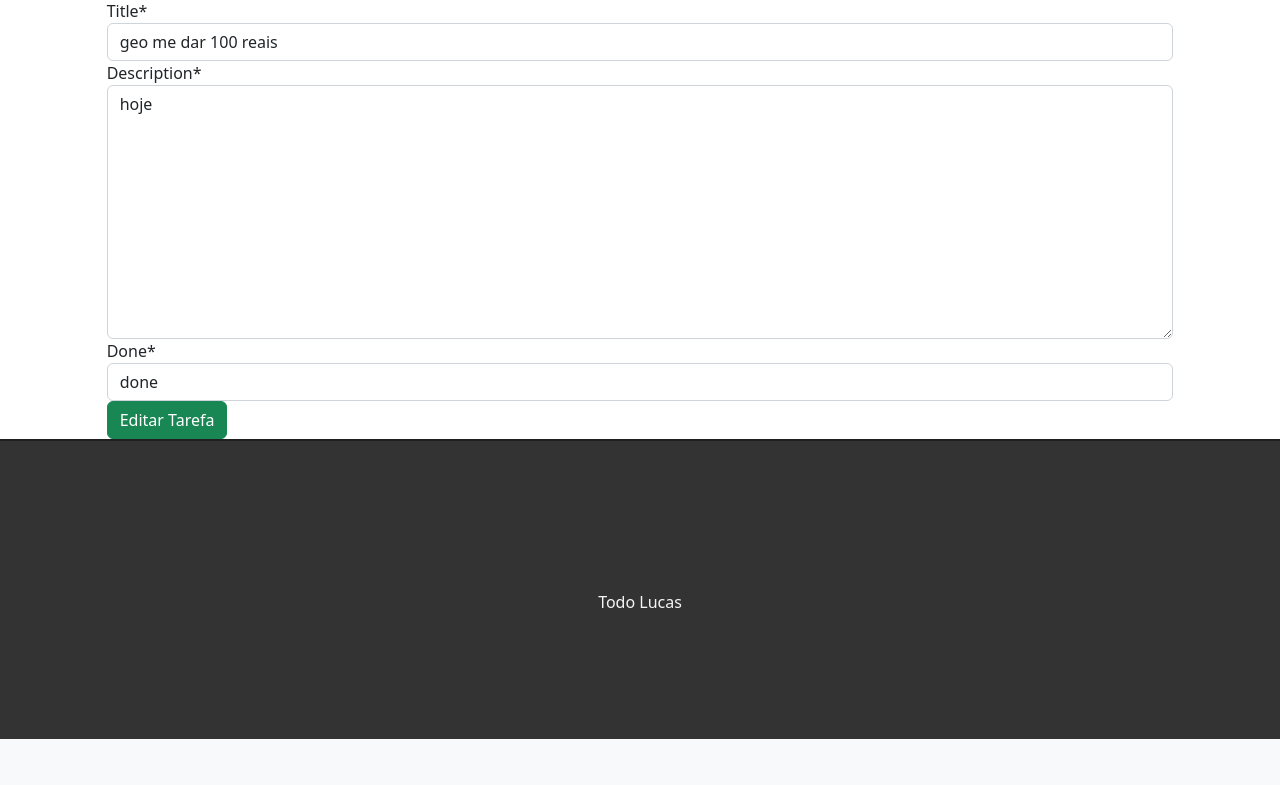
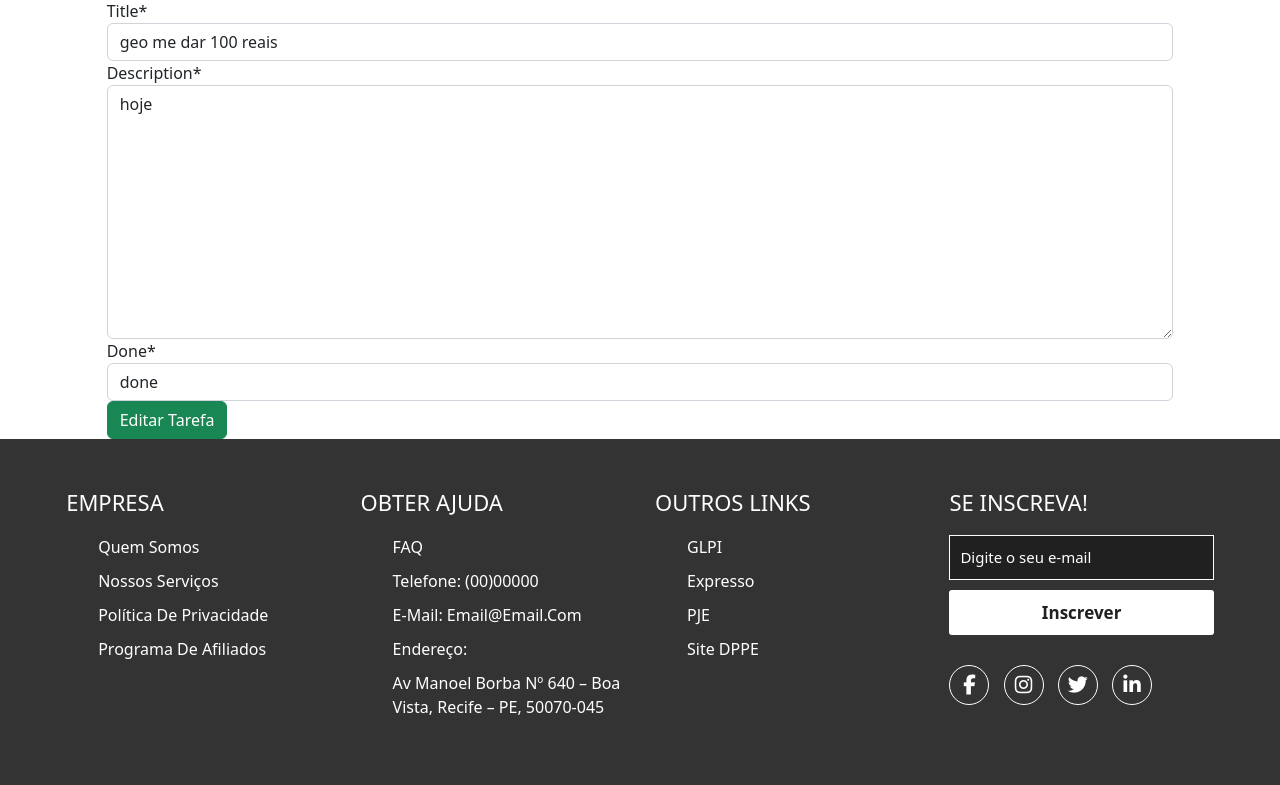
Before and after one commit to LukeRobs/Lista-de-Tarefas, a Django app: page /edit/1 in a window 1280 px wide. Shown: the part 134-919 px from the top of the page. Before the commit the page ends 873 px from the top, so only its background shows below. Run offline with Django 4.2, Linux system fonts and the light colour scheme; a user stored in the database is signed in; data comes from the database, SQL or seed files in the repository; both versions use the stored data as it was after the commit; some libraries are stand-ins or nearby versions.

Commit message:
adicao do rodape

```diff
--- a/tasks/static/css/style.css
+++ b/tasks/static/css/style.css
@@ -151,16 +151,111 @@
 
 /* Rodapé */
 
-footer {
+footer{
     background-color: #333;
-    height: 300px;
-    border-top: 2px solid #202020;
+    padding: 50px 0;
 }
-footer p {
-    color: #f5f5f5;
-    text-align: center;
-    top: 50%;
+.container-footer{
+    max-width: 1400px;
+    padding: 0 4%;
+    margin: auto;
+}
+.row-footer{
+    display: flex;
+    flex-wrap: wrap;
+}
+
+.footer-col{
+    width: 25%;
+    padding: 0 15px;
+}
+.footer-col h4{
+    font-size: 22px;
+    color: white;
+    margin-bottom: 20px;
+    font-weight: 500;
     position: relative;
+    text-transform: uppercase;
+}
+.footer-col ul{
+    list-style: none;
+}
+.footer-col ul li{
+    margin: 10px 0;
+}
+.footer-col ul li a{
+    font-size: 16px;
+    text-transform: capitalize;
+    color: white;
+    text-decoration: none;
+    font-weight: 300;
+    display: block;
+    transition: all 0.3s ease;
+}
+.footer-col ul li a:hover{
+    color: #cecdcd;
+    padding-left: 10px;
+}
+.footer-col .medias-socias{
+    margin-top: 30px;
+}
+.footer-col .medias-socias a{
+    display: inline-flex;
+    align-items: center;
+    justify-content: center;
+    height: 40px;
+    width: 40px;
+    margin: 0 10px 10px 0;
+    text-decoration: none;
+    border-radius: 50%;
+    color: white;
+    border: 1px solid white;
+    transition: all 0.5s ease;
+}
+.footer-col .medias-socias a i{
+    font-size: 20px;
+}
+
+.footer-col .medias-socias a:hover{
+    color: #415aca;
+    background-color: white;
+}
+.footer-col .form-sub input{
+    width: 100%;
+    padding: 10px;
+    font-size: 15px;
+    outline: none;
+    border: 1px solid white;
+    color: white;
+    background-color: #202020;
+}
+.footer-col .form-sub input::placeholder{
+    color: white;
+}
+.footer-col .form-sub button{
+    width: 100%;
+    margin-top: 10px;
+    padding: 10px;
+    font-size: 17px;
+    outline: none;
+    border: none;
+    cursor: pointer;
+    color: #202020;
+    border-radius: 3px;
+    font-weight: bold;
+    background-color: white;
+}
+/* Responsivo */
+@media (max-width: 800px) {
+    .footer-col{
+        width: 50%;
+        margin-bottom: 30px;
+    }
+}
+@media (max-width:600px) {
+    .footer-col{
+        width: 100%;
+    }
 }
 
 /* Messages */
--- a/tasks/templates/base.html
+++ b/tasks/templates/base.html
@@ -50,10 +50,67 @@
 
         {% endblock %}
         <footer>
-            <p>Todo Lucas</p>
+            <div class="container-footer">
+                <div class="row-footer">
+                    <!-- footer col-->
+                    <div class="footer-col">
+                        <h4>Empresa</h4>
+                        <ul>
+                            <li><a href="#"> Quem somos </a></li>
+                            <li><a href=""> nossos serviços </a></li>
+                            <li><a href=""> política de privacidade </a></li>
+                            <li><a href=""> programa de afiliados</a></li>
+                        </ul>
+                    </div>
+                    <!--end footer col-->
+                    <!-- footer col-->
+                    <div class="footer-col">
+                        <h4>Obter ajuda</h4>
+                        <ul>
+                            <li><a href="#">FAQ</a></li>
+                            <li><a href="#">Telefone: (00)00000</a></li>
+                            <li><a href="#">E-mail: email@email.com</a></li>
+                            <li><a href="#">Endereço:</a></li>
+                            <li><a href="#">Av Manoel borba nº 640 – Boa Vista, Recife – PE, 50070-045</a></li>
+                        </ul>
+                    </div>
+                    <!--end footer col-->
+                    <!-- footer col-->
+                    <div class="footer-col">
+                        <h4>Outros Links</h4>
+                        <ul>
+                            <li><a href="https://www.defensoria.pe.def.br/" target="_blank">GLPI</a></li>
+                            <li><a href="https://www.defensoria.pe.def.br/" target="_blank">Expresso</a></li>
+                            <li><a href="https://www.defensoria.pe.def.br/" target="_blank">PJE</a></li>
+                            <li><a href="https://www.defensoria.pe.def.br/" target="_blank">Site DPPE</a></li>
+                        </ul>
+                    </div>
+                    <!--end footer col-->
+                    <!-- footer col-->
+                    <div class="footer-col">
+                        <h4>Se inscreva!</h4>
+                        <div class="form-sub">
+                            <form>
+                                <input type="email" placeholder="Digite o seu e-mail" required>
+                                <button>Inscrever</button>
+                            </form>
+                        </div>
+
+                        <div class="medias-socias">
+                            <a href="#"> <i class="fa fa-facebook"></i> </a>
+                            <a href="#"> <i class="fa fa-instagram"></i> </a>
+                            <a href="#"> <i class="fa fa-twitter"></i> </a>
+                            <a href="#"> <i class="fa fa-linkedin"></i> </a>
+                        </div>
+
+                    </div>
+                    <!--end footer col-->
+                </div>
+            </div>
         </footer>
     </div>
-    <script src="https://code.jquery.com/jquery-3.4.1.min.js" integrity="sha256-CSXorXvZcTkaix6Yvo6HppcZGetbYMGWSFlBw8HfCJo=" crossorigin="anonymous"></script>
+    <script src="https://code.jquery.com/jquery-3.4.1.min.js"
+        integrity="sha256-CSXorXvZcTkaix6Yvo6HppcZGetbYMGWSFlBw8HfCJo=" crossorigin="anonymous"></script>
     <script src="https://cdn.jsdelivr.net/npm/bootstrap@5.2.3/dist/js/bootstrap.bundle.min.js"
         integrity="sha384-kenU1KFdBIe4zVF0s0G1M5b4hcpxyD9F7jL+jjXkk+Q2h455rYXK/7HAuoJl+0I4"
         crossorigin="anonymous"></script>
```
Also changed, not shown: db.sqlite3 (added), tasks/migrations/0004_alter_task_done.py (added).
